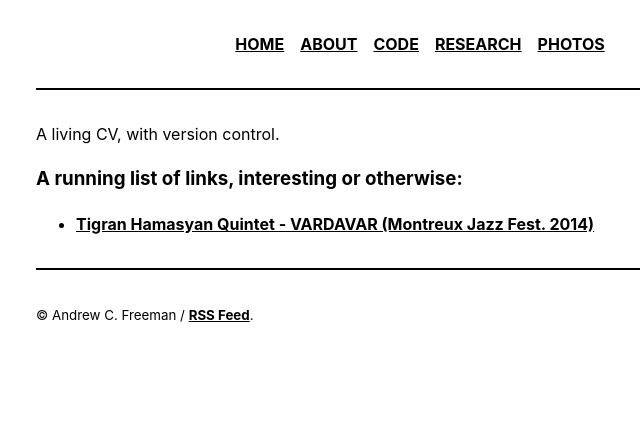
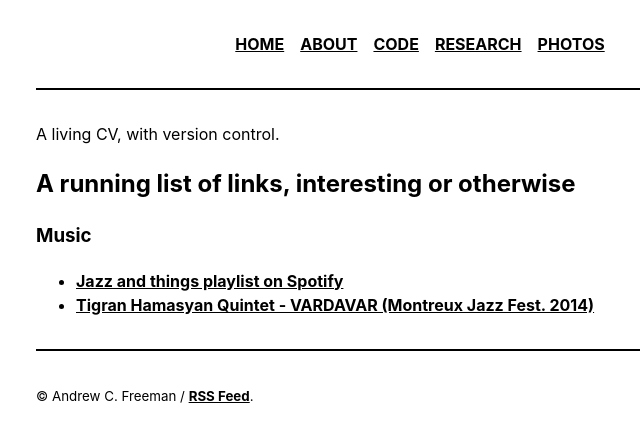
Before and after one commit to ac-freeman/acfreeman.github.io, a Jekyll site: the page built from _pages/index.md, in a window 1280 px wide. Shown: the top 442 px of the page, without its empty margins (220-860 px from the left). Built offline with Jekyll 4.4.1, drawn with Linux system fonts in a browser that asks for light colours.

Commit message:
Update index.md

```diff
--- a/_pages/index.md
+++ b/_pages/index.md
@@ -10,5 +10,8 @@ published: true
 
 A living CV, with version control.
 
-### A running list of links, interesting or otherwise:
+## A running list of links, interesting or otherwise
+
+### Music
+- [Jazz and things playlist on Spotify](https://open.spotify.com/playlist/43EEnlpxXMjQ2aPZVUQL15?si=743fe02876cf4988)
 - <a href="https://www.youtube.com/watch?v=gzFAR6aN20g&feature=youtu.be">Tigran Hamasyan Quintet - VARDAVAR (Montreux Jazz Fest. 2014)</a>
```
